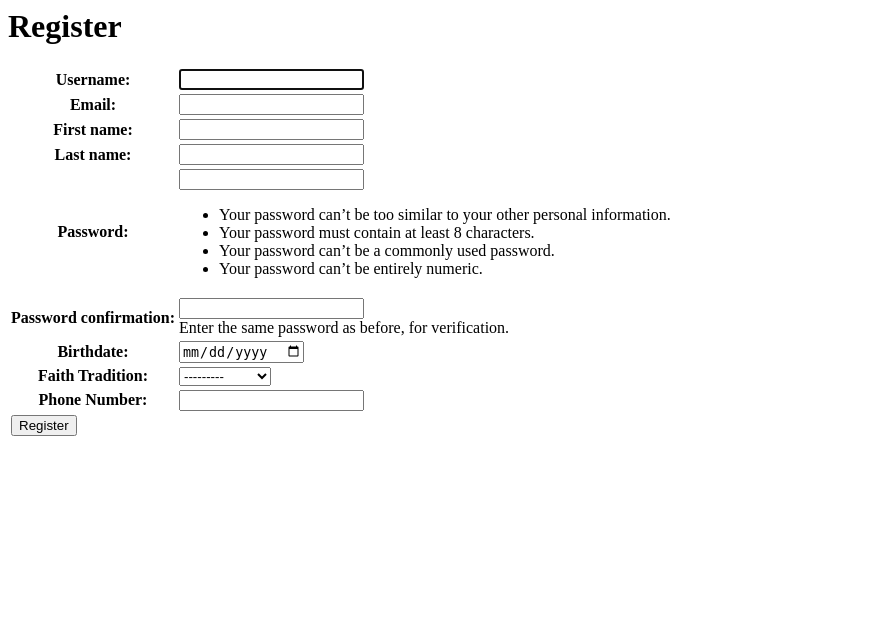
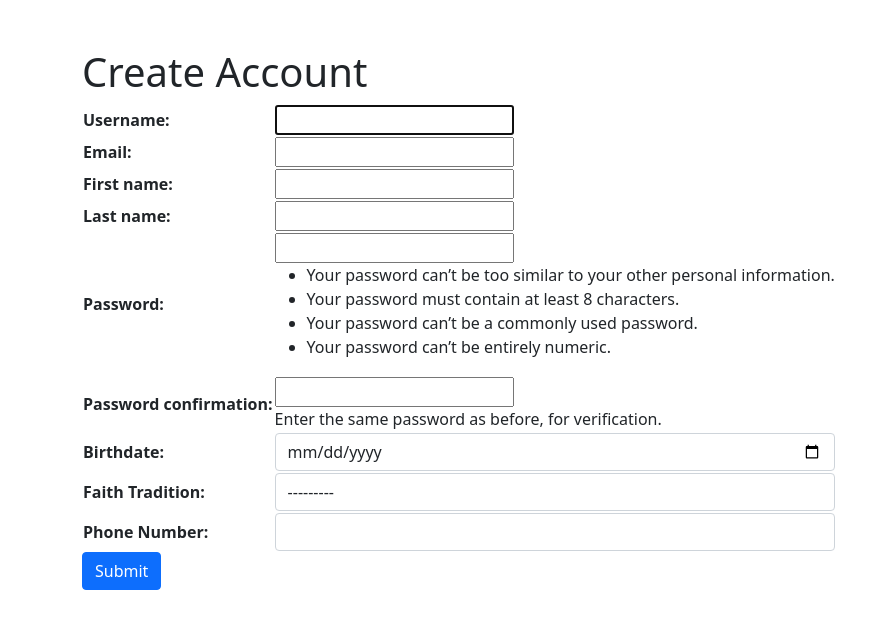
Before and after one commit to HSamiul/theologos, a Django app: page /accounts/register in a window 1280 px wide. Shown: the top 629 px of the page, without its empty margins (0-890 px from the left). Run offline with Django 4.2, Linux system fonts and the light colour scheme.

Commit message:
Added Bootstrap to User and Profile form

```diff
--- a/accounts/templates/accounts/register.html
+++ b/accounts/templates/accounts/register.html
@@ -1,24 +1,29 @@
-<h1>Register</h1>
+<!DOCTYPE html>
+<html>
+<head>
+    <title>{% block title %}Profiles{% endblock %}</title>
 
-{% if messages %}
-<ul class="messages">
-    {% for message in messages %}
-    <li{% if message.tags %} class="{{ message.tags }}"{% endif %}>{{ message }}</li>
-    {% endfor %}
-</ul>
-{% endif %}
+    <!-- Use to CDN deliver cached version of Bootstrap’s compiled CSS and JS -->
+    <link href="https://cdn.jsdelivr.net/npm/bootstrap@5.1.3/dist/css/bootstrap.min.css" rel="stylesheet" integrity="sha384-1BmE4kWBq78iYhFldvKuhfTAU6auU8tT94WrHftjDbrCEXSU1oBoqyl2QvZ6jIW3" crossorigin="anonymous">
+    <script src="https://cdn.jsdelivr.net/npm/bootstrap@5.1.3/dist/js/bootstrap.bundle.min.js" integrity="sha384-ka7Sk0Gln4gmtz2MlQnikT1wXgYsOg+OMhuP+IlRH9sENBO0LRn5q+8nbTov4+1p" crossorigin="anonymous"></script>
+</head>
 
-<form method='POST'>
-    {% csrf_token %}
+<body>
+    <div class="container-lg my-5">
+        <h1>Create Account</h1>
 
-    <table>
-        {{ userCreationForm.as_table }}
-        {{ profileCreationForm.as_table }}
+        {% include "../messages.html" %}
 
-        <tr>
-            <td>
-                <input type="submit" name="submit" value="Register" />
-            </td>
-        </tr>
-    </table>
-</form>
+        <div class="form-group">
+            <form method='POST'>
+                {% csrf_token %}
+                <table>
+                    {{ userCreationForm.as_table }}
+                    {{ profileCreationForm.as_table }}
+                </table>
+                <button type="submit" class="btn btn-primary">Submit</button>
+            </form>
+        </div>
+    </div>
+</body>
+</html>
```
